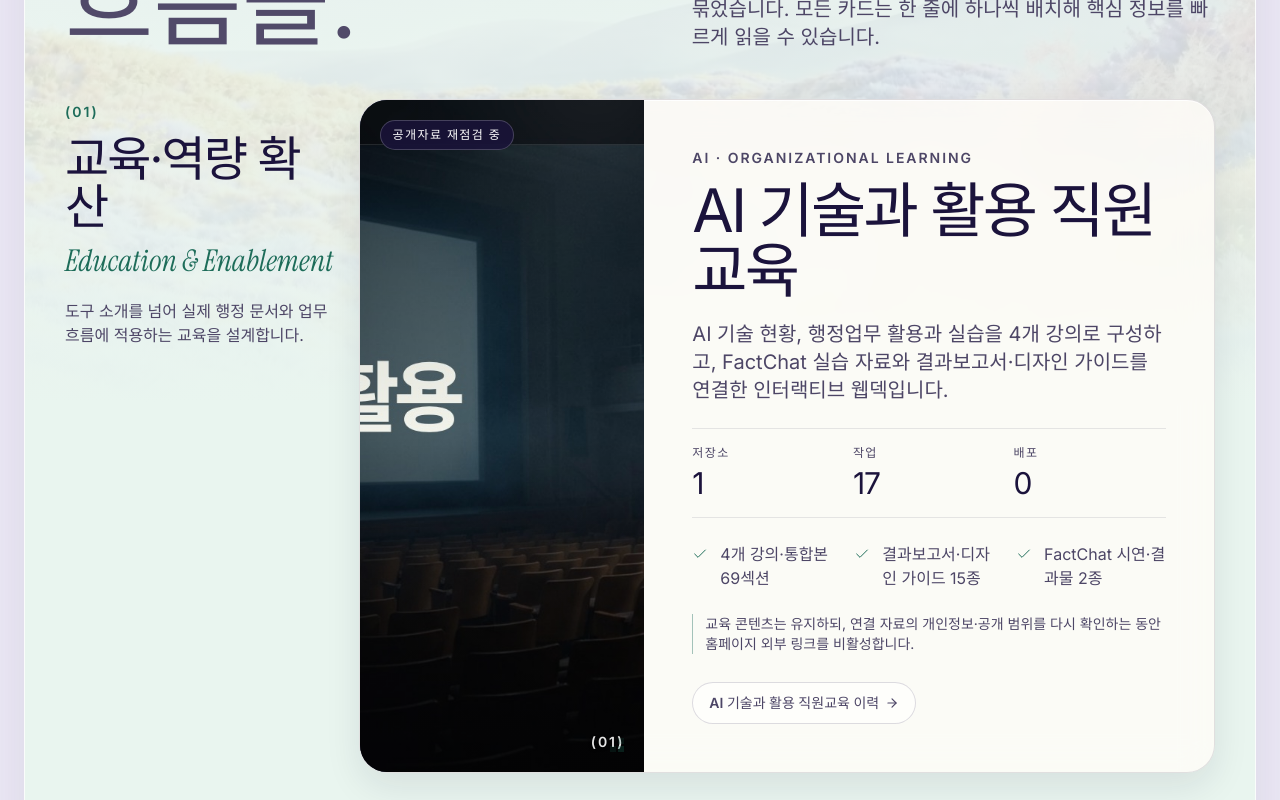
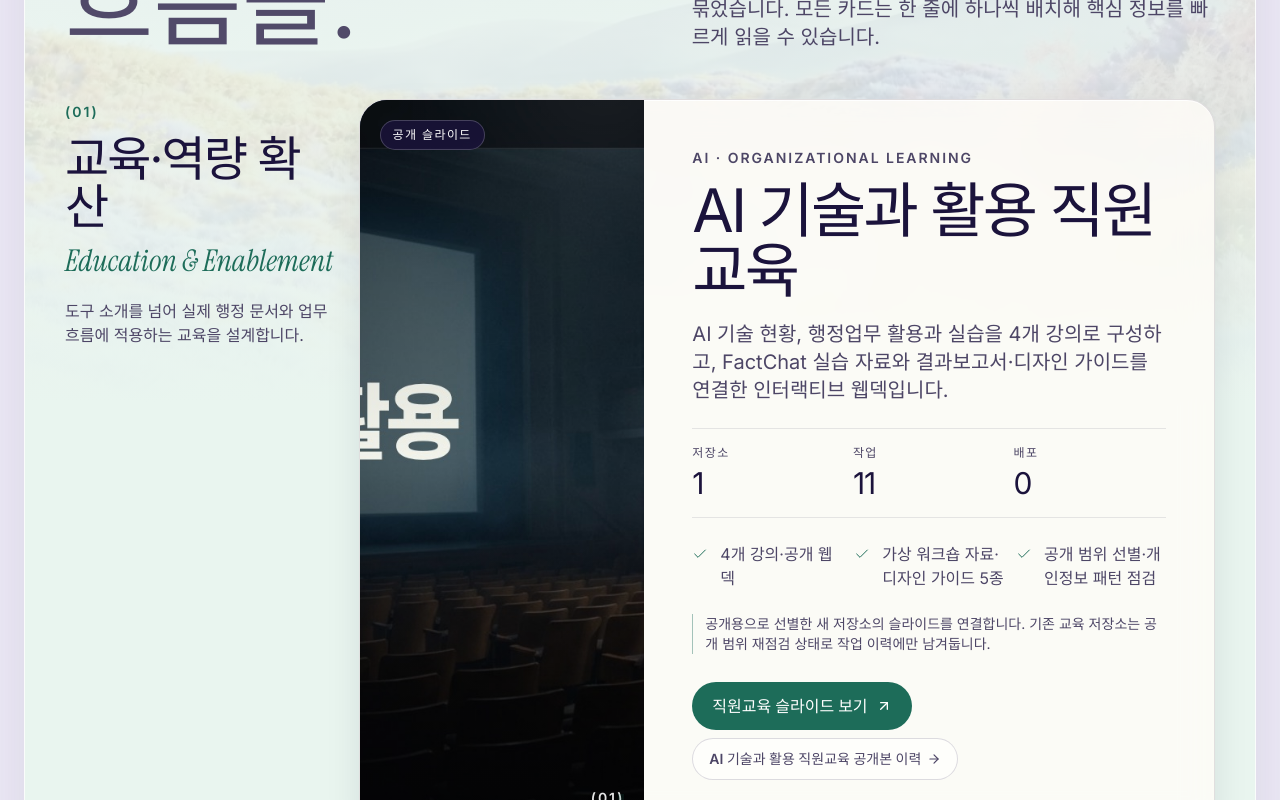
Before and after one commit to dongjinshin-kookmin/dongjinshin-kookmin.github.io, a React (Vite) app: page / in a window 1280 px wide. Shown: the part 2460-3260 px from the top of the page. Built offline with nearby package versions, Linux system fonts and the light colour scheme; the HTML template or start-up script is replaced by a standard one.

Commit message:
직원교육 공개 슬라이드와 디자인 사전 링크 정비

```diff
--- a/src/App.tsx
+++ b/src/App.tsx
@@ -26,6 +26,7 @@ import {
 } from './data/githubPortfolio'
 
 const GITHUB_PROFILE = 'https://github.com/dongjinshin-kookmin'
+const DESIGN_DICTIONARY_URL = '/design-dictionary/'
 const HERO_VIDEO =
   'https://d8j0ntlcm91z4.cloudfront.net/user_38xzZboKViGWJOttwIXH07lWA1P/hf_20260714_113715_c7e0daa0-8bdd-4486-a2da-040901f8f0ea.mp4'
 
@@ -36,7 +37,7 @@ const navItems = [
   { label: '원칙', href: '#principles' },
   {
     label: '디자인 사전 ↗',
-    href: 'https://dongjinshin-kookmin.github.io/design-dictionary/',
+    href: DESIGN_DICTIONARY_URL,
     external: true,
   },
   { label: 'GitHub ↗', href: GITHUB_PROFILE, external: true },
--- a/src/data/githubPortfolio.ts
+++ b/src/data/githubPortfolio.ts
@@ -44,11 +44,11 @@ export type WorkRecord = {
 }
 
 export const archiveSnapshot = {
-  capturedAt: '2026.07.22 10:56 KST',
-  publicRepositories: 10,
-  sourceCommits: 57,
+  capturedAt: '2026.07.22 13:35 KST',
+  publicRepositories: 11,
+  sourceCommits: 69,
   deployCommits: 14,
-  livePages: 8,
+  livePages: 9,
   period: '2026.01.28 — 2026.07.22',
 }
 
@@ -232,6 +232,33 @@ export const repositories: RepositoryRecord[] = [
         message: '직원교육 강의 자료 공개 게시 (2026-07-23 교육)',
         branch: 'main',
       },
+    ],
+  },
+  {
+    id: 'ai-staff-training',
+    name: 'ai-staff-training',
+    displayName: 'AI 기술과 활용 직원교육 공개본',
+    area: 'education',
+    summary: '공개 범위를 선별한 4개 강의와 출처, 결과보고서·디자인 가이드를 연결한 직원교육 웹 슬라이드입니다.',
+    language: 'HTML',
+    status: 'live',
+    statusLabel: '공개 슬라이드',
+    repositoryUrl: 'https://github.com/dongjinshin-kookmin/ai-staff-training',
+    liveUrl: 'https://dongjinshin-kookmin.github.io/ai-staff-training/',
+    pageNote: 'main 직접 배포 · HTTP 200 확인 · 공개용 자료 선별 및 개인정보 패턴 점검',
+    startedAt: '2026.07.21',
+    commits: [
+      { sha: 'c528dae', date: '2026.07.22', message: '공개 슬라이드의 시연 링크 안전화', branch: 'main' },
+      { sha: 'cf95ef5', date: '2026.07.22', message: '2장 AI 미디어 제작 스텝을 단계별 개별 슬라이드로 확장', branch: 'main' },
+      { sha: 'a1932ad', date: '2026.07.22', message: '마크다운 에디터 스크린샷 최신화 + 바로가기 버튼 추가', branch: 'main' },
+      { sha: '46354f3', date: '2026.07.22', message: '강조·커버 색을 로열블루로 전면 교체', branch: 'main' },
+      { sha: 'c769ab3', date: '2026.07.22', message: '디자인 가이드 5종 전면 재제작 (애플·피그마·구글·국민대 로얄블루/그린)', branch: 'main' },
+      { sha: '22e0f03', date: '2026.07.22', message: '1장 AI는 일하는 동료 슬라이드 배경 교체', branch: 'main' },
+      { sha: '0fdebb1', date: '2026.07.22', message: '스크롤 개선: snap 완화(proximity)+키보드 내비게이션', branch: 'main' },
+      { sha: 'b8ee991', date: '2026.07.21', message: '슬라이드 세로 넘침 수정 — 15개 슬라이드를 한 화면에 수납', branch: 'main' },
+      { sha: 'cbea762', date: '2026.07.21', message: '강의자료 수정: 연도(2026)·마무리 슬라이드 중앙 배치·강의2 영상 포함', branch: 'main' },
+      { sha: '57d6c85', date: '2026.07.21', message: '크레딧 팝업 스크린샷의 정책·일정 문구 추가 블러', branch: 'main' },
+      { sha: '60ea37d', date: '2026.07.21', message: '국민대 직원교육 생성형 AI 강의자료 공개', branch: 'main' },
     ],
   },
   {
@@ -659,12 +686,14 @@ export const workRecords: WorkRecord[] = [
     eyebrow: 'AI · ORGANIZATIONAL LEARNING',
     title: 'AI 기술과 활용 직원교육',
     summary: 'AI 기술 현황, 행정업무 활용과 실습을 4개 강의로 구성하고, FactChat 실습 자료와 결과보고서·디자인 가이드를 연결한 인터랙티브 웹덱입니다.',
-    status: '공개자료 재점검 중',
-    repositoryIds: ['kmu-ai-staff-training'],
-    highlights: ['4개 강의·통합본 69섹션', '결과보고서·디자인 가이드 15종', 'FactChat 시연·결과물 2종'],
-    note: '교육 콘텐츠는 유지하되, 연결 자료의 개인정보·공개 범위를 다시 확인하는 동안 홈페이지 외부 링크를 비활성합니다.',
+    status: '공개 슬라이드',
+    repositoryIds: ['ai-staff-training'],
+    highlights: ['4개 강의·공개 웹덱', '가상 워크숍 자료·디자인 가이드 5종', '공개 범위 선별·개인정보 패턴 점검'],
+    note: '공개용으로 선별한 새 저장소의 슬라이드를 연결합니다. 기존 교육 저장소는 공개 범위 재점검 상태로 작업 이력에만 남겨둡니다.',
     image: '/media/project-training.jpg',
     imageAlt: 'AI 기술과 활용 직원교육 웹 콘텐츠',
+    primaryUrl: 'https://dongjinshin-kookmin.github.io/ai-staff-training/교육자료/AI기술과활용_직원교육_강의페이지.html',
+    primaryLabel: '직원교육 슬라이드 보기',
   },
   {
     id: 'performance',
@@ -761,7 +790,7 @@ export const workRecords: WorkRecord[] = [
     note: '센터 홈페이지의 독립 빌드 엔트리로 분리해 성과관리시스템의 라우팅·데이터·레이아웃에 의존하지 않습니다. NameThatUI의 공개 용어 인덱스를 참고하되 설명과 도판은 새로 작성했습니다.',
     image: '/media/project-design-dictionary.png',
     imageAlt: '블루 톤으로 구성한 UI 디자인 사전 홈 화면과 패턴 카드',
-    primaryUrl: 'https://dongjinshin-kookmin.github.io/design-dictionary/',
+    primaryUrl: '/design-dictionary/',
     primaryLabel: '디자인 사전 열기',
   },
   {
@@ -773,8 +802,8 @@ export const workRecords: WorkRecord[] = [
     summary: '대표 결과물을 보여주는 화면에서 출발해, 저장소별 상태와 기본·배포 브랜치 기록까지 확인하는 센터의 공개 인덱스로 확장합니다.',
     status: '공개 운영 중',
     repositoryIds: ['dongjinshin-kookmin.github.io'],
-    highlights: ['10개 공개 저장소 통합', '57건 작업·14건 배포 기록 분리', '저장소별 전체 커밋 접기/펼치기'],
-    note: '집계값은 2026.07.22 10:56 KST에 캡처한 공개 GitHub 스냅샷입니다.',
+    highlights: ['11개 공개 저장소 통합', '69건 작업·14건 배포 기록 분리', '저장소별 전체 커밋 접기/펼치기'],
+    note: '집계값은 2026.07.22 13:35 KST에 캡처한 공개 GitHub 스냅샷입니다.',
     image: '/media/project-homepage.jpg',
     imageAlt: '디지털AI혁신센터 홈페이지의 공개 작업 인덱스와 작업 이력',
     primaryUrl: 'https://github.com/dongjinshin-kookmin/dongjinshin-kookmin.github.io',
```
